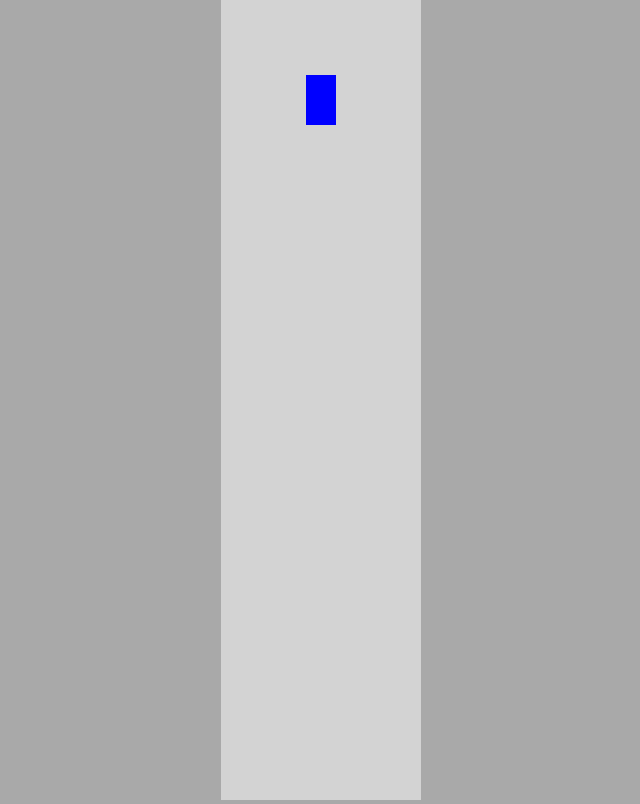
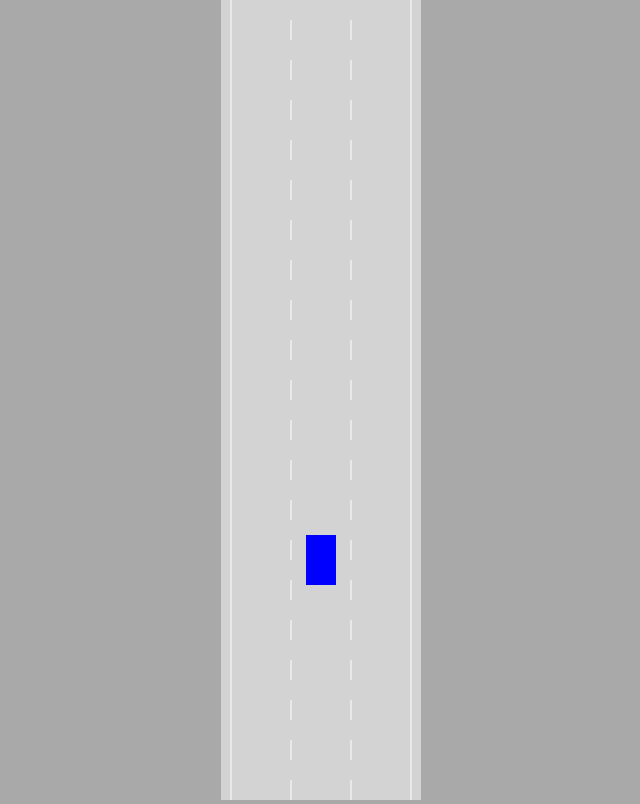
Before and after one commit to SiddharthTrips95/car-driving-1, a plain HTML site: page index.html in a window 1280 px wide. Shown: the whole page, without its empty margins (319-959 px from the left). Drawn offline with Linux system fonts and the light colour scheme.

Commit message:
made road

```diff
--- a/index.html
+++ b/index.html
@@ -9,6 +9,8 @@
 <body>
     <canvas id="canvas"></canvas>
     <script src="controls.js"></script>
+    <script src="road.js"></script>
+    <script src="utils.js"></script>
     <script src="car.js"></script>
     <script src="main.js"></script>
 </body>
--- a/main.js
+++ b/main.js
@@ -3,7 +3,8 @@ const canvas = document.getElementById('canvas');
 canvas.width = 200;
 
 const ctx = canvas.getContext('2d');
-const car = new Car(100, 100, 30, 50);
+const road = new Road(canvas.width/2, canvas.width*0.9);
+const car = new Car(road.getLaneCenter(1), 100, 30, 50);
 // car.draw(ctx);
 
 animate();
@@ -11,6 +12,14 @@ animate();
 function animate() {
     car.update();
     canvas.height = window.innerHeight;
+
+    ctx.save();
+    ctx.translate(0, -car.y + canvas.height*0.7);
+
+    road.draw(ctx);
     car.draw(ctx);
+
+    ctx.restore();
+
     requestAnimationFrame(animate);
 }
--- /dev/null
+++ b/road.js
@@ -0,0 +1,55 @@
+class Road{
+    constructor(x,width,laneCount=3){
+        this.x=x;
+        this.width=width;
+        this.laneCount=laneCount;
+
+        this.left = x-width/2;
+        this.right = x+width/2;
+
+        const infinity = 1000000;
+        this.top = -infinity;
+        this.bottom = infinity;
+
+        const topleft = {x:this.left,y:this.top};
+        const topright = {x:this.right,y:this.top};
+        const bottomleft = {x:this.left,y:this.bottom};
+        const bottomright = {x:this.right,y:this.bottom};
+        this.borders = [[topleft,bottomleft],[topright,bottomright]];
+    }
+
+    getLaneCenter(laneIndex){
+        const laneWidth = this.width/this.laneCount;
+        return this.left+laneWidth/2+Math.min(laneIndex,this.laneCount-1)*laneWidth;
+    }
+
+    draw(ctx){
+        ctx.linewidth = 5;
+        ctx.strokeStyle = "white";
+
+        // for road lines
+        for(let i = 1; i <= this.laneCount-1; i++){
+            // this is linear interpolation
+            const x = lerp(
+                this.left,
+                this.right,
+                i/this.laneCount
+            );
+
+            // this is for dashed line
+            ctx.setLineDash([20,20]);
+            ctx.beginPath();
+            ctx.moveTo(x, this.top);
+            ctx.lineTo(x, this.bottom);
+            ctx.stroke();
+        }
+
+        ctx.setLineDash([]);
+        this.borders.forEach(borders => {
+            ctx.beginPath();
+            ctx.moveTo(borders[0].x,borders[0].y);
+            ctx.lineTo(borders[1].x,borders[1].y);
+            ctx.stroke();
+        });
+    }
+}
--- /dev/null
+++ b/utils.js
@@ -0,0 +1,6 @@
+function lerp(A,B,t){
+    return A+(B-A)*t;
+    // when t = 0, output = A
+    // when t = 1, output = B
+    // when t = some middle value, output = B-A
+}
```
